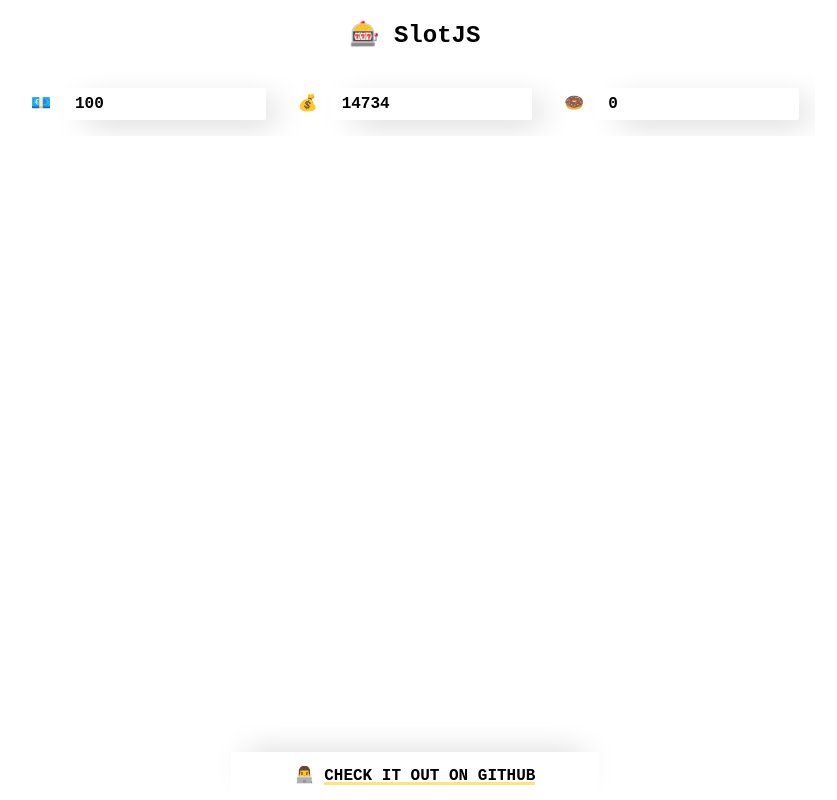
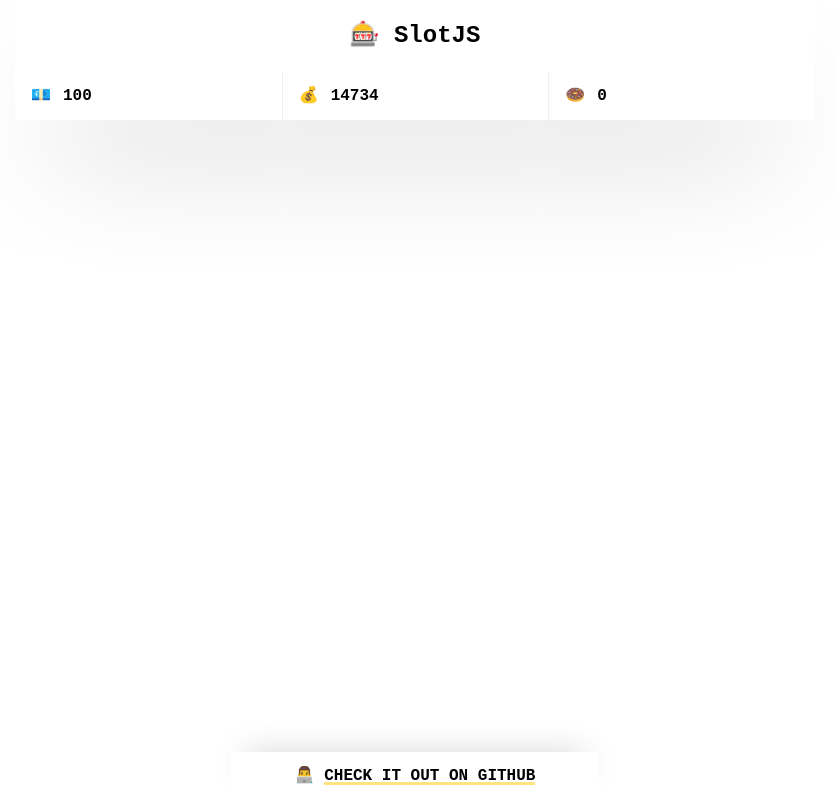
Before and after one commit to abc6xyz/circular-slot-machine, a website built with webpack: page src/app/templates/index.html in a window 1280 px wide. Shown: the whole page, without its empty margins (225-1062 px from the left). Built offline with nearby package versions, Linux system fonts and the light colour scheme.

Commit message:
Updates app styles again.

```diff
--- a/src/app/components/app/app.style.scss
+++ b/src/app/components/app/app.style.scss
@@ -11,6 +11,10 @@
         font-weight: bold;
         font-size: 16px;
         line-height: 16px;
+    }
+
+    &__header {
+        box-shadow: 0 64px 128px -40px rgba(0, 0, 0, .25);
     }
 
     &__title {
@@ -37,15 +41,17 @@
         box-sizing: border-box;
     }
 
+    &__prop + &__prop {
+        border-left: 1px solid #F0F0F0;
+    }
+
     &__icon {
-        padding: 8px 12px 8px 0;
+        padding: 0 12px 0 0;
     }
 
     &__value {
-        padding: 8px 12px;
-        border-radius: 2px;
         flex: 1 0 auto;
-        box-shadow: 16px 8px 32px -8px rgba(0, 0, 0, .25);
+        // box-shadow: 16px 8px 32px -8px rgba(0, 0, 0, .25);
     }
 
     &__main {
--- a/src/app/templates/index.html
+++ b/src/app/templates/index.html
@@ -10,7 +10,7 @@
 
 <body class="app__base">
 
-    <header>
+    <header class="app__header">
         <h1 class="app__title"><span role="img" aria-label="Slot Machine">🎰</span> SlotJS</h1>
 
         <ul class="app__state">
```
